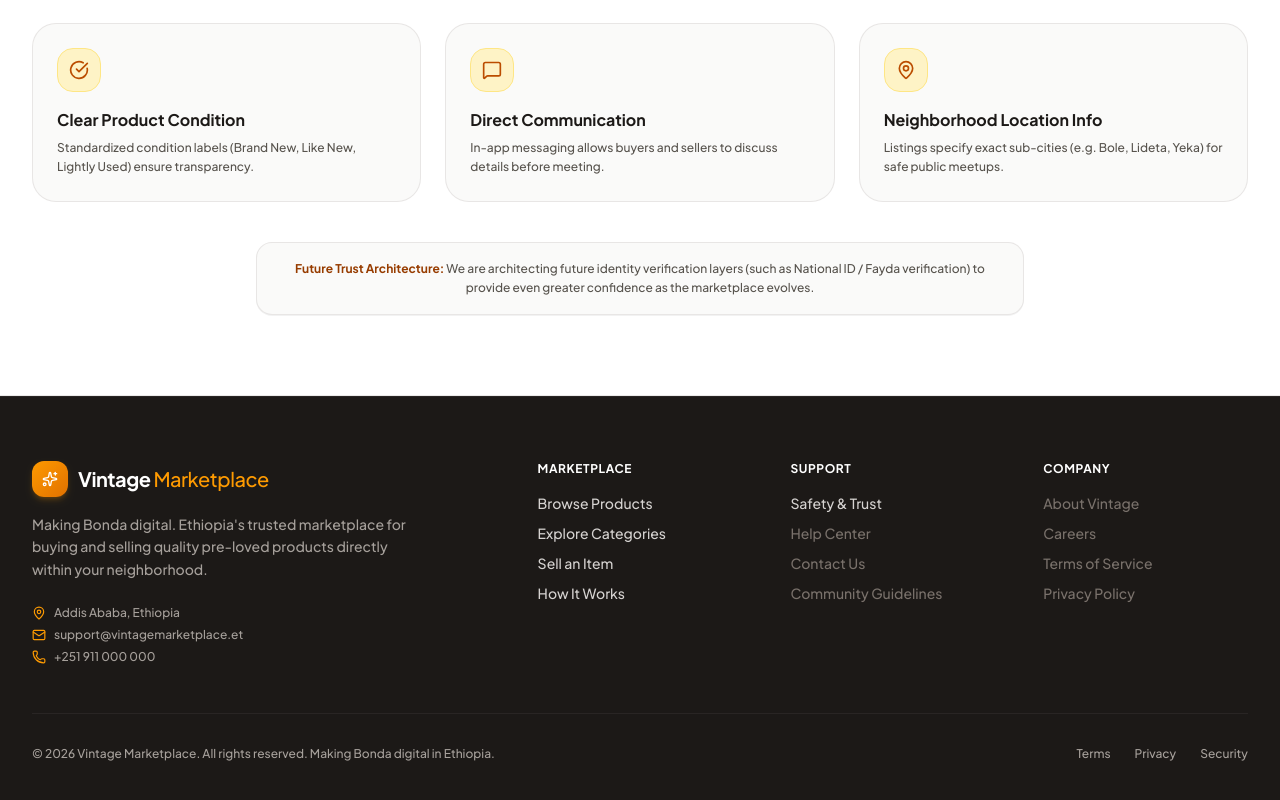
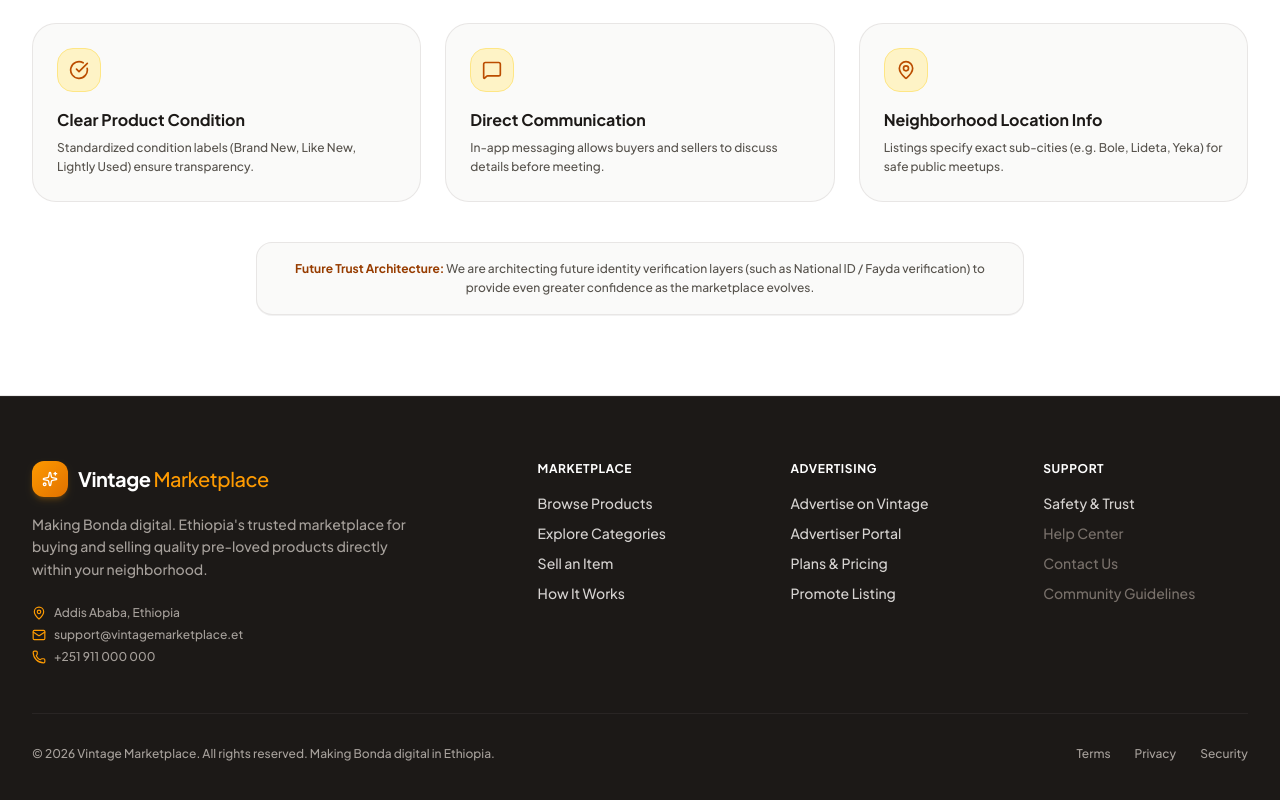
Before and after one commit to Eliasyirga/Vintage-marketplace, a React (Vite) app in the folder frontend/: page / in a window 1280 px wide. Shown: the part 5416-6216 px from the top of the page. Built offline with nearby package versions, Linux system fonts and the light colour scheme; no server answers.

Commit message:
feat: auto-sync paid ads to active and add Advertiser Portal links to navigation
- Add syncPendingPaidAds to promote paid campaigns from In-Review to Active
- Add Advertiser Portal / My Ads to user dropdown menu in Navbar
- Add dedicated Advertising & Growth column with direct portal links in Footer

```diff
--- a/frontend/src/components/layout/Footer.tsx
+++ b/frontend/src/components/layout/Footer.tsx
@@ -64,7 +64,36 @@ export function Footer() {
             </ul>
           </div>
 
-          {/* Col 2: Support */}
+          {/* Col 2: Advertising & Growth */}
+          <div>
+            <h4 className="text-xs font-bold text-white uppercase tracking-wider mb-4">
+              Advertising
+            </h4>
+            <ul className="space-y-2.5 font-medium">
+              <li>
+                <Link to="/advertise" className="hover:text-amber-400 transition-colors">
+                  Advertise on Vintage
+                </Link>
+              </li>
+              <li>
+                <Link to="/advertise/my-ads" className="hover:text-amber-400 transition-colors">
+                  Advertiser Portal
+                </Link>
+              </li>
+              <li>
+                <Link to="/pricing" className="hover:text-amber-400 transition-colors">
+                  Plans & Pricing
+                </Link>
+              </li>
+              <li>
+                <Link to="/seller/monetization" className="hover:text-amber-400 transition-colors">
+                  Promote Listing
+                </Link>
+              </li>
+            </ul>
+          </div>
+
+          {/* Col 3: Support */}
           <div>
             <h4 className="text-xs font-bold text-white uppercase tracking-wider mb-4">
               Support
@@ -86,27 +115,6 @@ export function Footer() {
               </li>
             </ul>
           </div>
-
-          {/* Col 3: Company */}
-          <div>
-            <h4 className="text-xs font-bold text-white uppercase tracking-wider mb-4">
-              Company
-            </h4>
-            <ul className="space-y-2.5 font-medium">
-              <li>
-                <span className="text-stone-500 cursor-not-allowed">About Vintage</span>
-              </li>
-              <li>
-                <span className="text-stone-500 cursor-not-allowed">Careers</span>
-              </li>
-              <li>
-                <span className="text-stone-500 cursor-not-allowed">Terms of Service</span>
-              </li>
-              <li>
-                <span className="text-stone-500 cursor-not-allowed">Privacy Policy</span>
-              </li>
-            </ul>
-          </div>
         </div>
 
         {/* Bottom Bar */}
--- a/frontend/src/components/layout/Navbar.tsx
+++ b/frontend/src/components/layout/Navbar.tsx
@@ -2,7 +2,7 @@ import { useState, useEffect } from 'react'
 import { Link, useNavigate, useLocation } from 'react-router-dom'
 import {
   Search, PlusCircle, Menu, X, User as UserIcon, LogOut,
-  Heart, MessageSquare, Package, Sparkles, Bell, ChevronDown,
+  Heart, MessageSquare, Package, Sparkles, Bell, ChevronDown, Megaphone,
 } from 'lucide-react'
 import { useAuth } from '../../hooks/useAuth'
 
@@ -168,6 +168,7 @@ export function Navbar() {
                         { to: `/seller/${user?.id}`, icon: UserIcon, label: 'Public Seller Profile' },
                         { to: '/seller/profile/edit', icon: UserIcon, label: 'Edit Profile' },
                         { to: '/my-listings', icon: Package, label: 'My Listings' },
+                        { to: '/advertise/my-ads', icon: Megaphone, label: 'Advertiser Portal / My Ads', iconClass: 'text-amber-600 font-bold' },
                         { to: '/seller/monetization', icon: Sparkles, label: 'Growth & Promotions', iconClass: 'text-amber-500' },
                         { to: '/seller/analytics', icon: Sparkles, label: 'Seller Analytics', iconClass: 'text-blue-500' },
                         { to: '/account/payments', icon: Package, label: 'Billing & Receipts', iconClass: 'text-emerald-500' },
```
Also changed, not shown: 1 other file (tests, documents, lock files or other folders).
